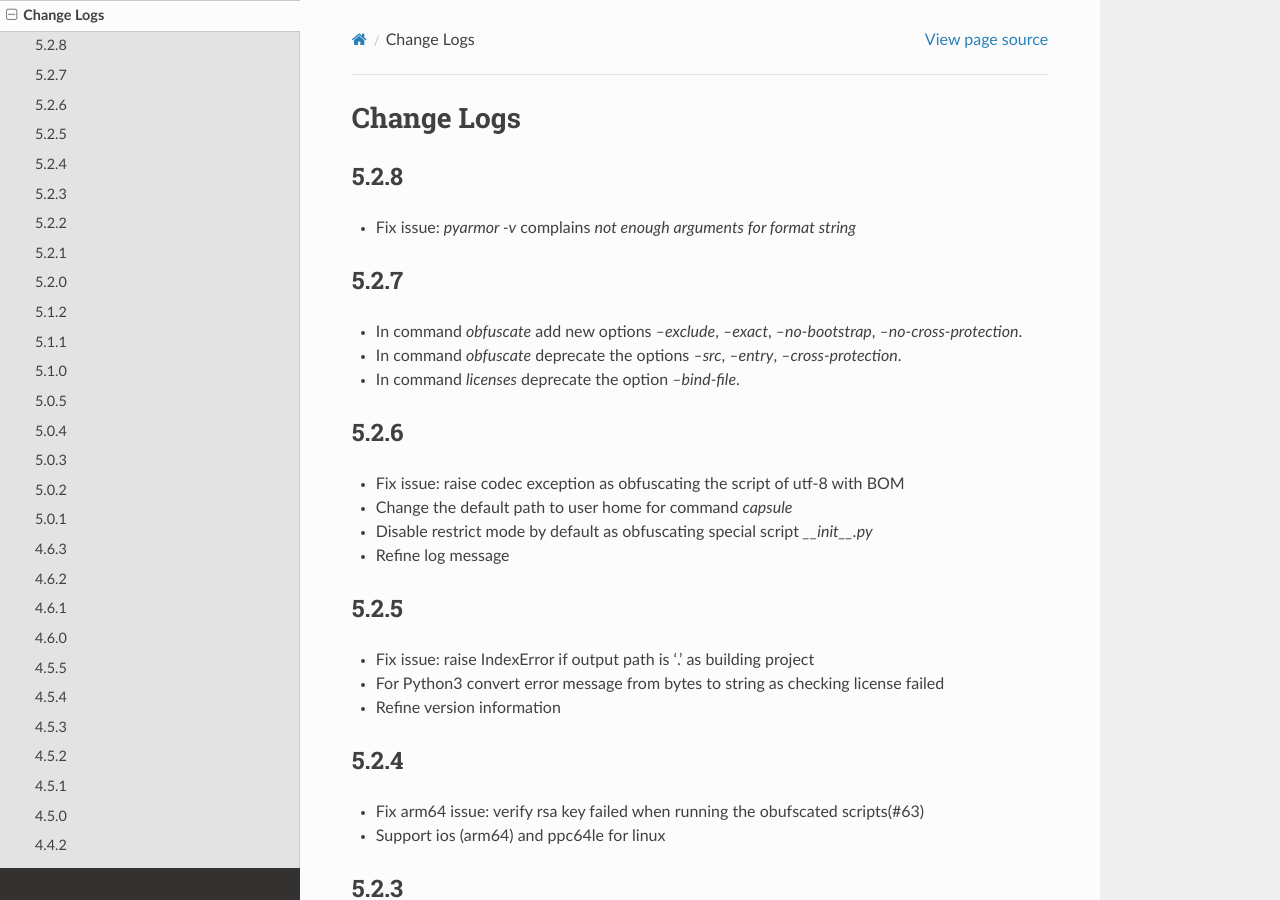
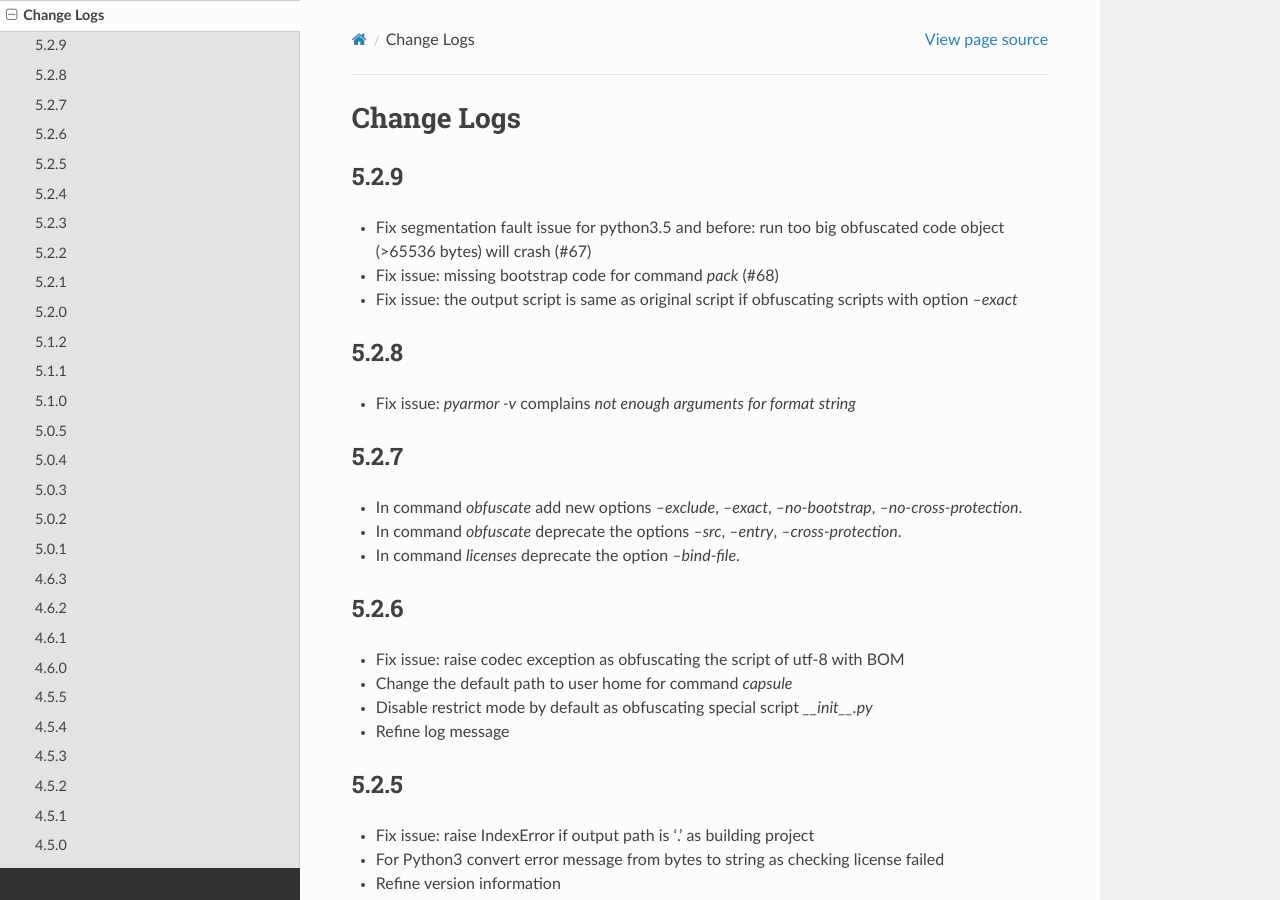
Before and after one commit to dashingsoft/pyarmor, a Sphinx documentation site: the page built from docs/change-logs.rst, in a window 1280 px wide and 900 px high. Built offline with Sphinx 7.4.7 and the Read the Docs theme 2.0.0, drawn with Linux system fonts in a browser that asks for light colours.

Commit message:
Add change logs

```diff
--- a/docs/change-logs.rst
+++ b/docs/change-logs.rst
@@ -2,6 +2,12 @@
 
 Change Logs
 ===========
+
+5.2.9
+-----
+* Fix segmentation fault issue for python3.5 and before: run too big obfuscated code object (>65536 bytes) will crash (#67)
+* Fix issue: missing bootstrap code for command `pack` (#68)
+* Fix issue: the output script is same as original script if obfuscating scripts with option `--exact`
 
 5.2.8
 -----
```
